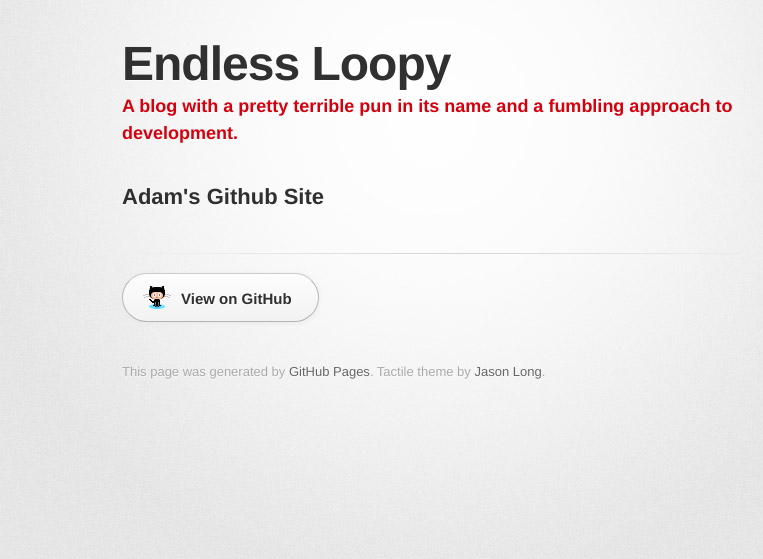
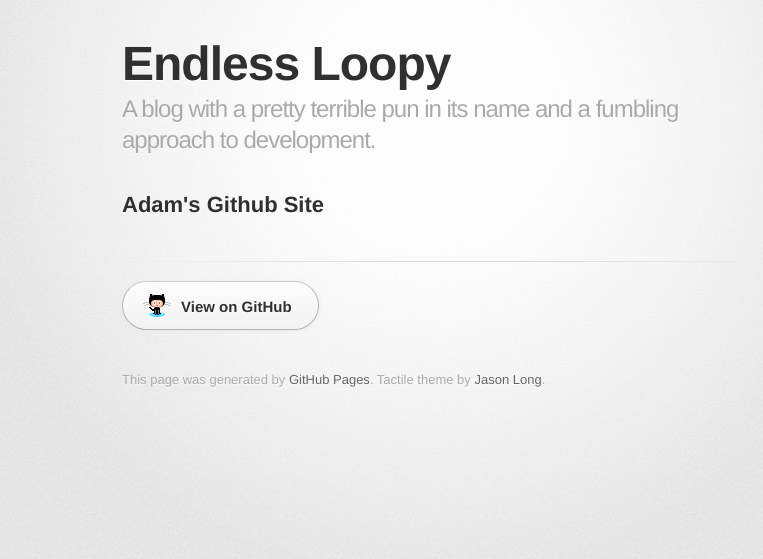
Before and after one commit to loopy3025/simplegit, a Jekyll site: the page built from index.html, in a window 1280 px wide. Shown: the top 559 px of the page, without its empty margins (208-971 px from the left). Built offline with Jekyll 4.4.1, drawn with Linux system fonts in a browser that asks for light colours; some web fonts are replaced.

```diff
--- a/_layouts/default.html
+++ b/_layouts/default.html
@@ -19,7 +19,7 @@
 
         <header>
           <h1>Endless Loopy</h1>
-          <h3>A blog with a pretty terrible pun in its name and a fumbling approach to development.</h3>
+          <h2>A blog with a pretty terrible pun in its name and a fumbling approach to development.</h2>
         </header>
 
 
```
